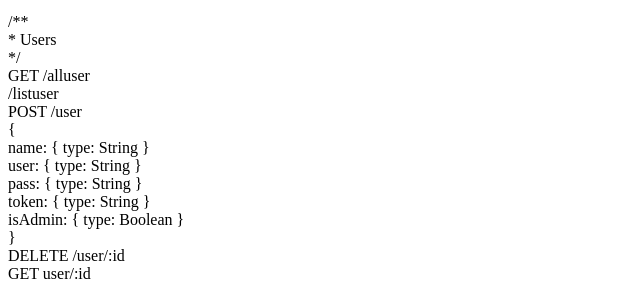
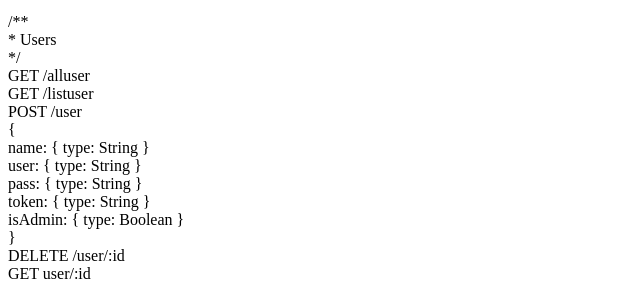
Before and after one commit to nishchalraj/Auditorium-REST-API, a website: page index.html in a window 1280 px wide. Shown: the part 539-835 px from the top of the page, 0-640 px from the left. Drawn offline with Linux system fonts and the light colour scheme.

```diff
--- a/index.html
+++ b/index.html
@@ -24,6 +24,7 @@
 /**<br>
  * User change password<br>
  */<br>
+
 PUT /changepass<br>
 {<br>
 currpass: { type: String }<br>
@@ -35,7 +36,9 @@
  * Users<br>
  */<br>
 GET /alluser<br>
- /listuser<br>
+
+GET /listuser<br>
+
 POST /user<br>
 {<br>
  name: { type: String }<br>
@@ -44,19 +47,24 @@
  token: { type: String }<br>
  isAdmin: { type: Boolean }<br>
 }<br>
+
 DELETE /user/:id<br>
+
 GET user/:id</p>
 
 <p>/**<br>
  * Audi<br>
  */<br>
 GET /listaudi<br>
+
 POST /audi<br>
 {<br>
  audi: { type: String }<br>
  }<br>
 GET /audi/:id/requests<br>
+
 DELETE /audi/:id<br>
+
 GET /audi/:id</p>
 
 <p>/**<br>
```
